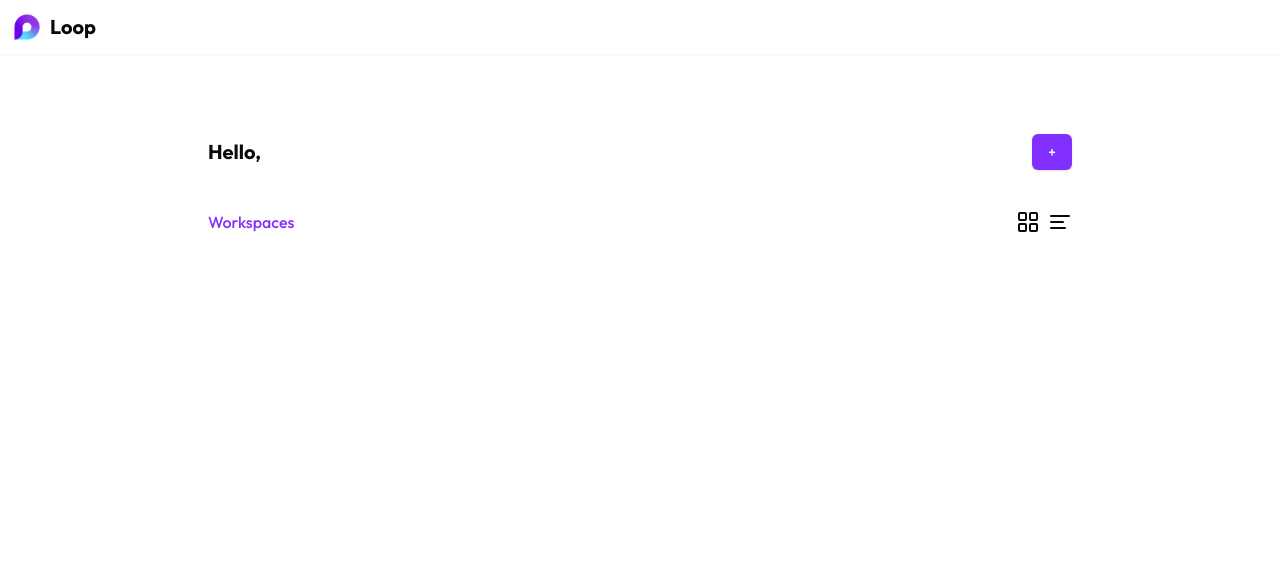
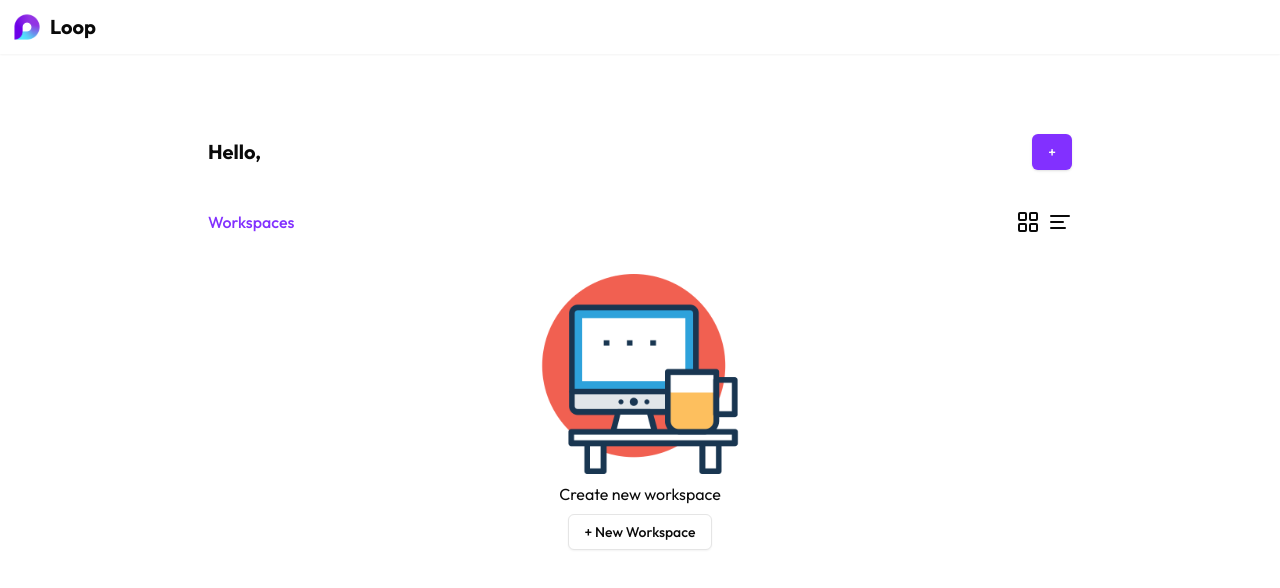
Before and after one commit to Hadi111jafari/Reporting-Platform, a Next.js app: page /dashboard in a window 1280 px wide. Shown: the top 588 px of the page. Built offline with nearby package versions, Linux system fonts and the light colour scheme; no server answers.

Commit message:
feature: render conditionally create workspace

```diff
--- a/app/dashboard/_components/WorkspaceList.tsx
+++ b/app/dashboard/_components/WorkspaceList.tsx
@@ -2,10 +2,13 @@
 import { Button } from "@/components/ui/button";
 import { useUser } from "@clerk/nextjs";
 import { AlignLeft, LayoutGrid } from "lucide-react";
-import React from "react";
+import Image from "next/image";
+import React, { useState } from "react";
 
 const WorkspaceListComponent = () => {
   const { user } = useUser();
+  const [workspaceList, setWorkspaceList] = useState([]);
+
   return (
     <div className="my-10 p-10 md:px-24 lg:px-36 xl:px-52">
       <div className="flex justify-between items-center">
@@ -22,6 +25,21 @@ const WorkspaceListComponent = () => {
           <AlignLeft />
         </div>
       </div>
+
+      {workspaceList.length ? (
+        <div>Workspace List</div>
+      ) : (
+        <div className="flex flex-col justify-center items-center my-10 gap-2">
+          <Image
+            src={"/workspace.png"}
+            alt=""
+            width={200}
+            height={200}
+          />
+          <h2>Create new workspace</h2>
+          <Button variant={'outline'} className="">+ New Workspace</Button>
+        </div>
+      )}
     </div>
   );
 };
```
